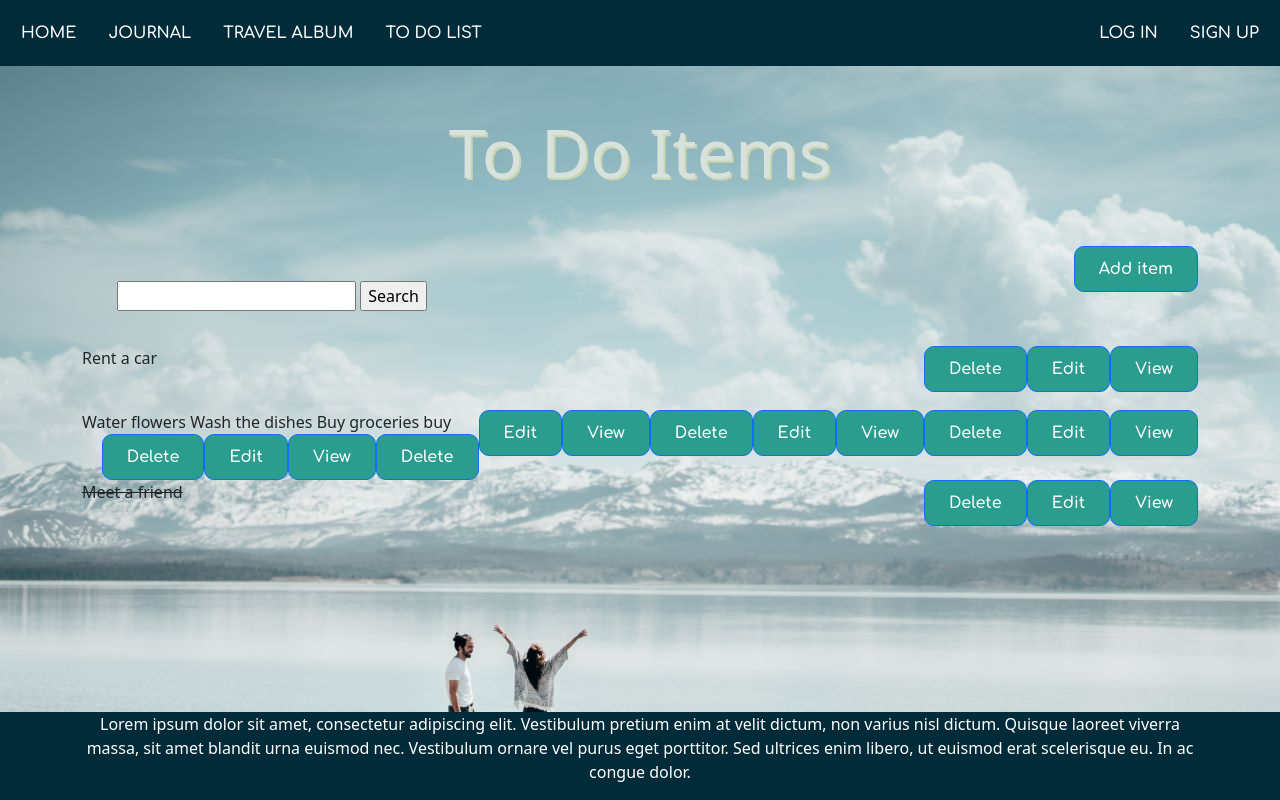
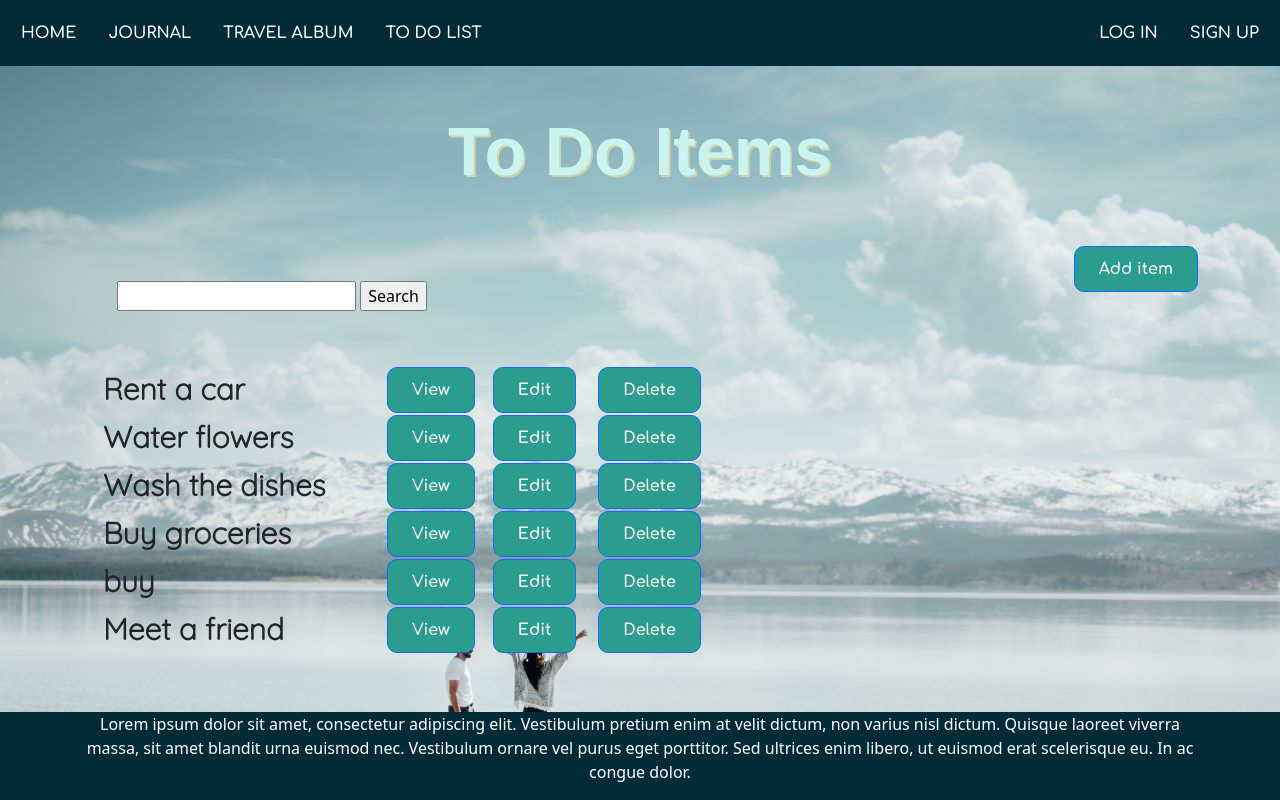
Before and after one commit to JoannaBragiel/TravelBlog, a Django app: page /list/ in a window 1280 px wide. Run offline with Django 3.2, Linux system fonts and the light colour scheme; data comes from the database, SQL or seed files in the repository; parts of the project's set-up code (start-up, migrations or seed data) failed here and were passed over.

Commit message:
Update task_list.html

```diff
--- a/to_do_list/templates/to_do_list/task_list.html
+++ b/to_do_list/templates/to_do_list/task_list.html
@@ -8,11 +8,12 @@ body {
     background-image: url("{% static 'img/pexels-taryn-elliott-3889991.jpg' %}");
 }
 h1{
-    color: #d8e2dc;
+    font-family: 'Questrial', sans-serif;
+    color: #cbf3f0;
     text-align: center;
     padding: 45px;
     font-size: 68px;
-    font-weight: 500;
+    font-weight: bold;
     text-shadow: 2px 2px #ccd5ae;
 }
 .search-option{
@@ -25,6 +26,9 @@ h1{
     margin: 20px;
     padding:20px;
     border-radius: 3px;
+    font-family: 'Quicksand', sans-serif;
+    font-size: 30px;
+    font-weight: 600;
 }
 .btn {
     border-radius: 10px;
@@ -56,19 +60,17 @@ h1{
 </div>
 
 <div class="container">
-    <table class="center-column">
+    <table class="center-column ">
         {% for task in tasks %}
+        <tr>
+            <td>{{ task.title }}</td>
+            <td><a href="{% url 'task' task.id %}" class="btn btn-primary">View</a></td>
+            <td><a href="{% url 'edit' task.id %}" class="btn btn-primary">Edit</a></td>
+            <td><a href="{% url 'delete' task.id %}" class="btn btn-primary">Delete</a></td>
+        </tr>
+        {% endfor %}
+    </table>
 
-            {% if task.completed == True %}
-                <strike>{{ task.title }}</strike>
-            {% else %}
-                <span>{{ task.title }}</span>
-            {% endif %}
-            <a href="{% url 'task' task.id %}" class="btn btn-primary">View</a>
-            <a href="{% url 'edit' task.id %}" class="btn btn-primary">Edit</a>
-            <a href="{% url 'delete' task.id %}" class="btn btn-primary">Delete</a>
-    </table>
-        {% endfor %}
 </div>
 
 {% endblock %}
```
